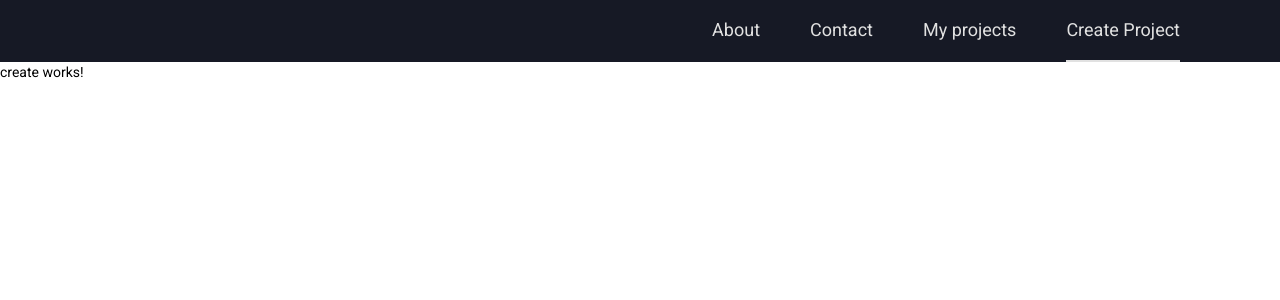
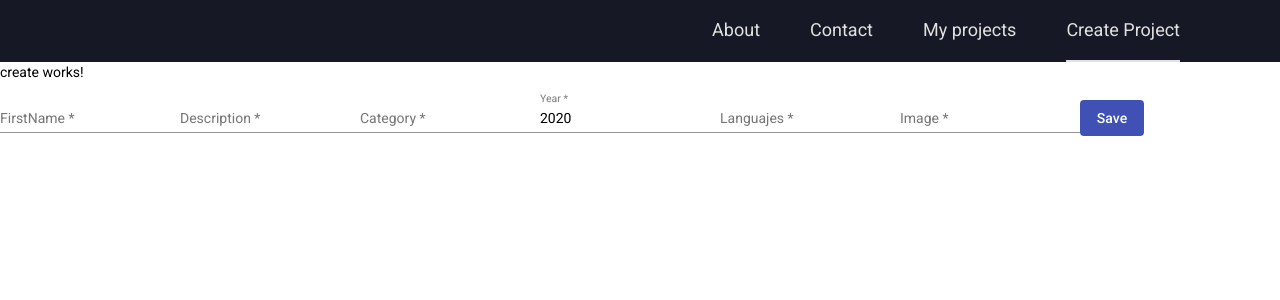
Before and after one commit to BustamanteMelkia/Career-Portfolio, an Angular app: page /create-project in a window 1280 px wide. Shown: the top 300 px of the page. Built offline with nearby package versions, Linux system fonts and the light colour scheme.

Commit message:
Se creó el formulario para los proyectos. Uso de formGroup para validar los campos

```diff
--- a/src/app/app.module.ts
+++ b/src/app/app.module.ts
@@ -3,6 +3,8 @@ import { NgModule } from '@angular/core';
 
 // httpmodule
 import { HttpClientModule } from '@angular/common/http';
+// FormModule
+import {FormsModule, ReactiveFormsModule} from '@angular/forms';
 
 // Routes to define the routes of our aplication
 // RouterModule is a module for routing
@@ -30,7 +32,9 @@ import { MaterialModule } from "./angularMaterial/material/material.module";
     AppRoutingModule,
     BrowserAnimationsModule,
     MaterialModule,
-    HttpClientModule
+    HttpClientModule,
+    FormsModule,
+    ReactiveFormsModule
   ],
   providers: [],
   bootstrap: [AppComponent]
--- a/src/app/components/create/create.component.html
+++ b/src/app/components/create/create.component.html
@@ -1 +1,36 @@
 <p>create works!</p>
+<form (ngSubmit)="onSubmit()" [formGroup]="formGroup" novalidate>
+    <mat-form-field>
+        <mat-label>FirstName</mat-label>
+        <input matInput formControlName='nameControl' [(ngModel)]="project.name">
+        <mat-error *ngIf="name.invalid">Name is required</mat-error>
+    </mat-form-field>
+
+    <mat-form-field>
+        <mat-label>Description</mat-label>
+        <input matInput formControlName='descriptionControl' [(ngModel)]='project.description'>
+        <mat-error *ngIf="description.invalid">Description is required</mat-error>
+    </mat-form-field>
+
+    <mat-form-field>
+        <mat-label>Category</mat-label>
+        <input matInput formControlName='categoryControl' [(ngModel)]='project.category' >
+        <mat-error *ngIf="category.invalid">Category is required</mat-error>
+    </mat-form-field>
+    <mat-form-field>
+        <mat-label>Year</mat-label>
+        <input type="year" matInput formControlName='yearControl' [(ngModel)]='project.year' >
+        <mat-error *ngIf="year.invalid">Year is required</mat-error>
+    </mat-form-field>
+    <mat-form-field>
+        <mat-label>Languajes</mat-label>
+        <input matInput formControlName='langsControl' [(ngModel)]='project.langs' >
+        <mat-error *ngIf="langs.invalid">Programming languajes are required</mat-error>
+    </mat-form-field>
+    <mat-form-field>
+        <mat-label>Image</mat-label>
+        <input matInput formControlName='imageControl' [(ngModel)]='project.image' >
+        <mat-error *ngIf="image.invalid">Category is required</mat-error>
+    </mat-form-field>
+    <button mat-flat-button color="primary">Save</button>
+</form>
--- a/src/app/components/create/create.component.ts
+++ b/src/app/components/create/create.component.ts
@@ -1,4 +1,10 @@
 import { Component, OnInit } from '@angular/core';
+import { FormControl, FormGroup, Validators, AbstractControl } from '@angular/forms';
+// import { NgForm } from '@angular/forms';
+// Import Project Interface
+import { IProject } from '../../models/Project';
+// Import data service
+import { DataService } from '../../services/datas.service';
 
 @Component({
   selector: 'app-create',
@@ -6,10 +12,54 @@ import { Component, OnInit } from '@angular/core';
   styleUrls: ['./create.component.css']
 })
 export class CreateComponent implements OnInit {
+  project : IProject;
+  // FormGroup que nos permitirá validar el formulario
+  formGroup : FormGroup;
 
-  constructor() { }
+  constructor(private _dataService: DataService) {
+    this.project = {
+      _id: '',
+      name: '',
+      description: '',
+      category: '',
+      year: 2020,
+      langs: '',
+      image: ''
+    };
+    this.formGroup = new FormGroup({
+      nameControl: new FormControl("",Validators.required),
+      descriptionControl: new FormControl("", Validators.required),
+      categoryControl: new FormControl("",Validators.required),
+      yearControl: new FormControl(2020,[Validators.pattern("^[0-9]*$"), Validators.required]),
+      langsControl: new FormControl("",Validators.required),
+      imageControl: new FormControl("",Validators.required)
+    });
+  }
 
   ngOnInit(): void {
   }
 
+  onSubmit(){
+    console.log(this.project);
+  }
+  // Obtener el elemento name del formGroup
+  get name(): AbstractControl{
+    return this.formGroup.get('nameControl');
+  }
+  get description(): AbstractControl{
+    return this.formGroup.get('descriptionControl');
+  }
+  get category(): AbstractControl{
+    return this.formGroup.get('categoryControl');
+  }
+  get year(): AbstractControl{
+    return this.formGroup.get('yearControl');
+  }
+  get langs(): AbstractControl{
+    return this.formGroup.get('langsControl');
+  }
+  get image(): AbstractControl{
+    return this.formGroup.get('imageControl');
+  }
+
 }
```
Also changed, not shown: src/app/angularMaterial/material/material.module.ts (+85 -6 lines).
